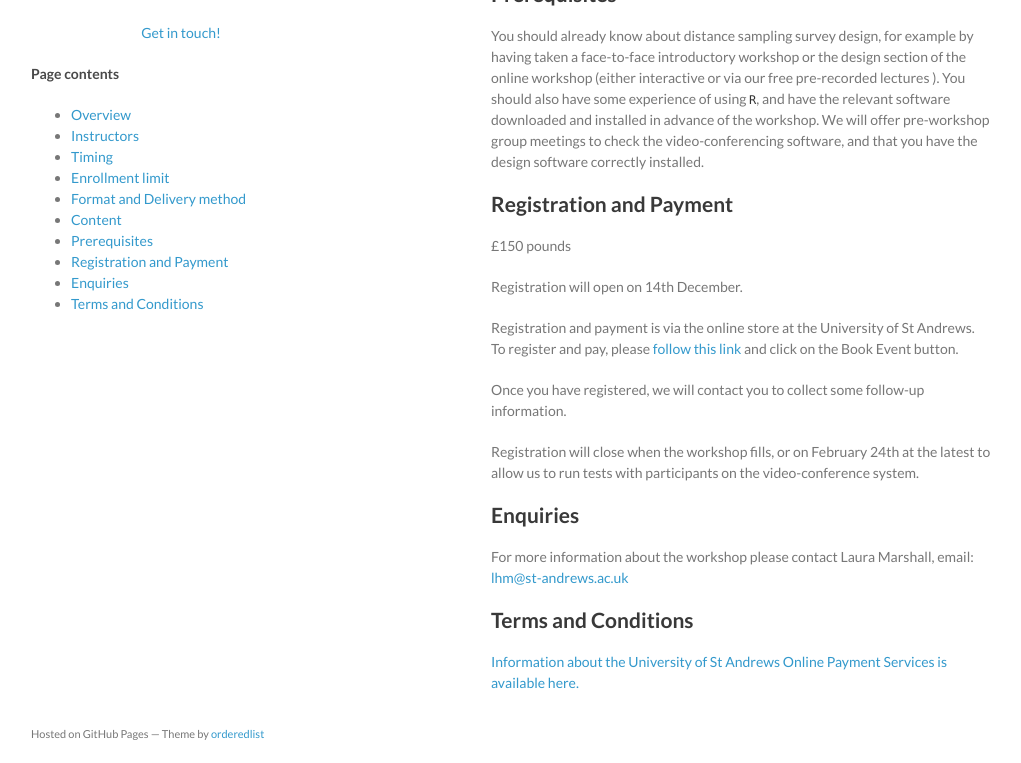
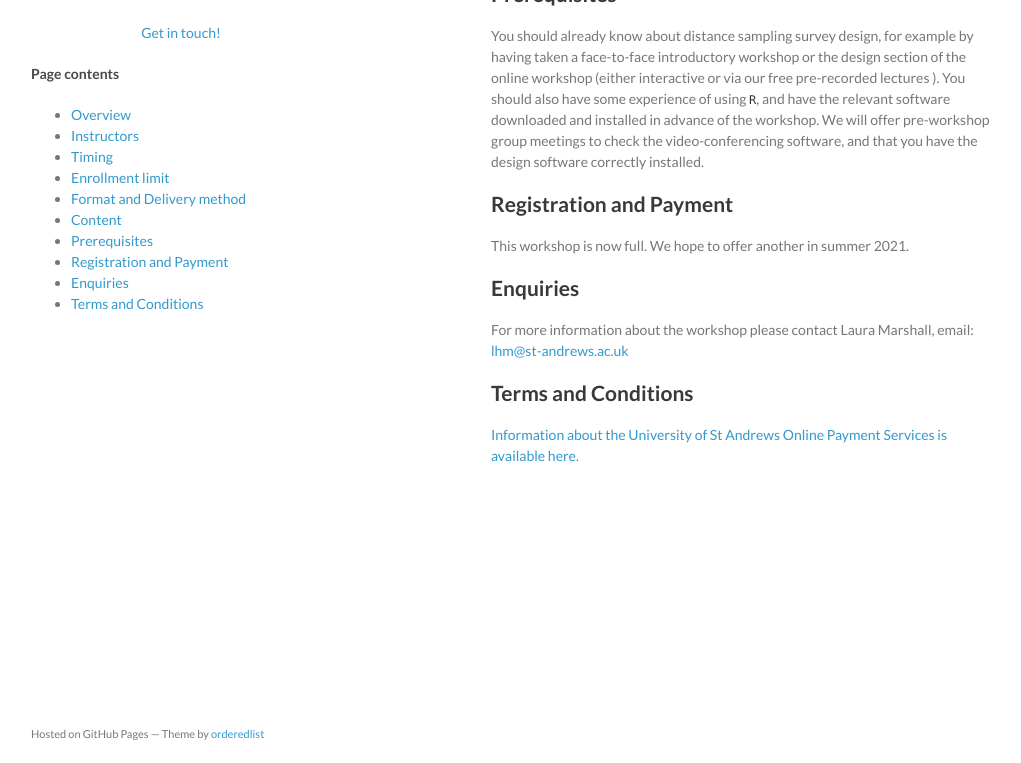
Before and after one commit to distanceworkshops/distanceworkshops.github.io, a Jekyll site: the page built from design-march-2021.md, in a window 1280 px wide and 900 px high, scrolled down 1573 px, cut to the strip 137-900 px from the top of the window. Shown: the whole strip, without its empty margins (129-1150 px from the left). Built offline with Jekyll 4.4.1, drawn with Linux system fonts in a browser that asks for light colours.

Commit message:
Workshop full

```diff
--- a/design-march-2021.md
+++ b/design-march-2021.md
@@ -45,15 +45,7 @@
 
 ## Registration and Payment
 
-£150 pounds
-
-Registration will open on 14th December.
-
-Registration and payment is via the online store at the University of St Andrews. To register and pay, please [follow this link](https://onlineshop.st-andrews.ac.uk/conferences-and-events/events/creem/a-practical-guide-to-distance-sampling-survey-design-simulation-online-workshop-1517th-march-21) and click on the Book Event button.
-
-Once you have registered, we will contact you to collect some follow-up information.
-
-Registration will close when the workshop fills, or on February 24th at the latest to allow us to run tests with participants on the video-conference system.
+This workshop is now full.  We hope to offer another in summer 2021.
 
 ## Enquiries
 
```
